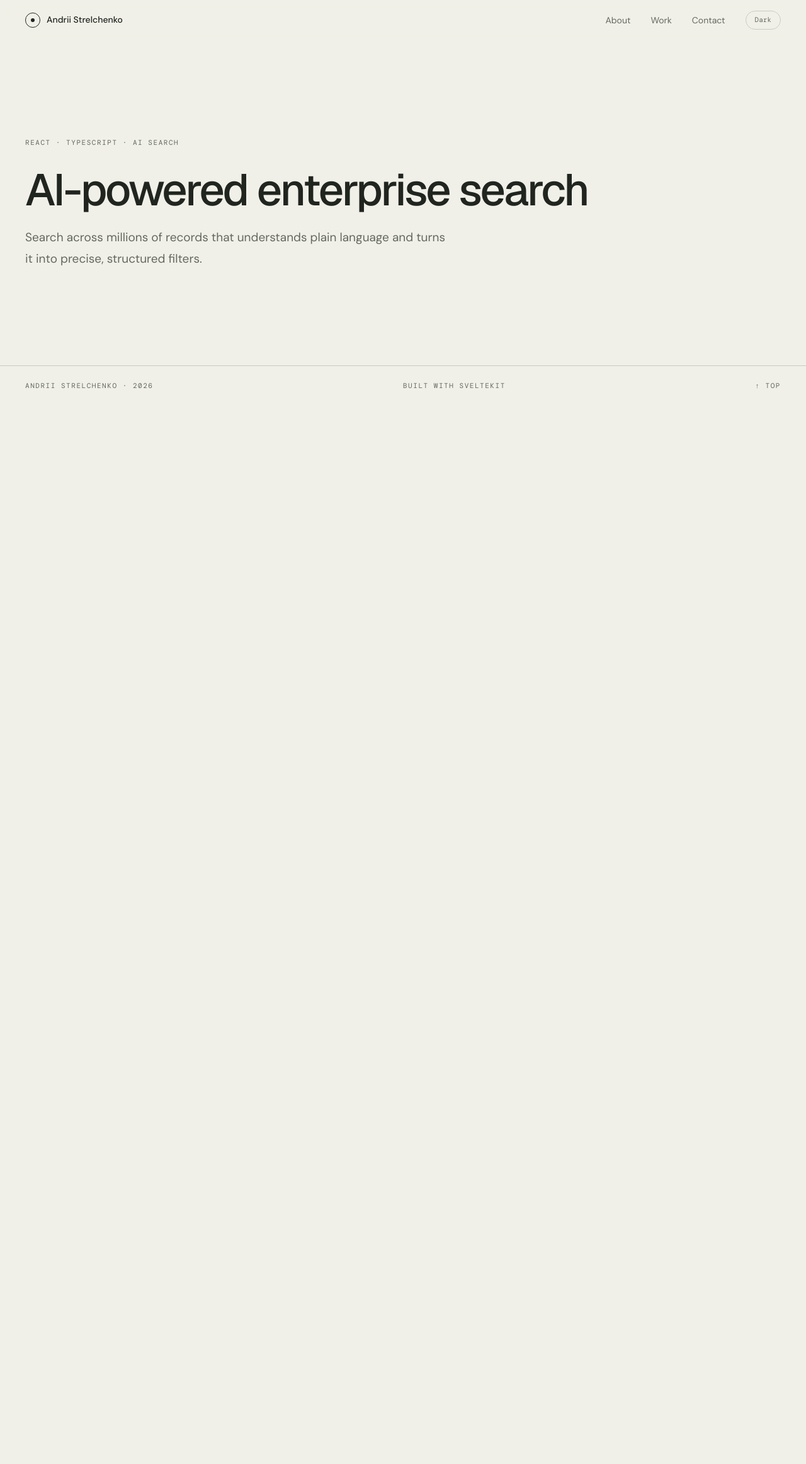
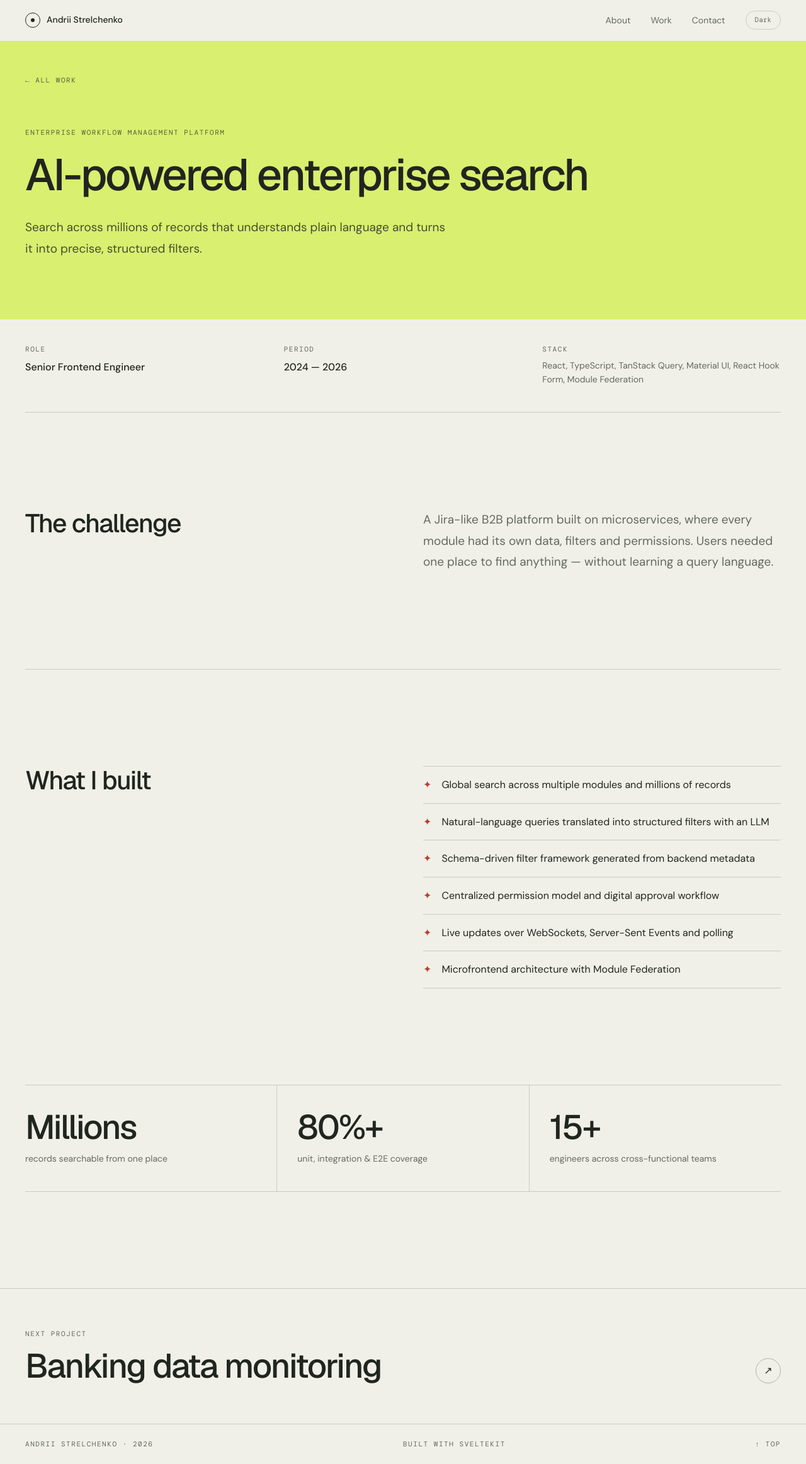
Before and after one commit to Andrew01011997/portfolio, a SvelteKit app: page /work/ai-enterprise-search in a window 1280 px wide. Shown: the whole page at 63% size. Before the commit the page ends 800 px from the top, so only its background shows below. Built offline with nearby package versions, Linux system fonts and the light colour scheme.

Commit message:
Expand project case study page

```diff
--- a/src/routes/work/[slug]/+page.svelte
+++ b/src/routes/work/[slug]/+page.svelte
@@ -1,17 +1,109 @@
 <script lang="ts">
+	import { resolve } from '$app/paths';
+	import { reveal } from '#lib/attachments/reveal.js';
+	import { projects } from '#lib/data/projects.js';
+	import { site } from '#lib/data/site.js';
+	import type { CardColor } from '#lib/types.js';
 	import type { PageProps } from './$types';
 
 	let { data }: PageProps = $props();
 	const project = $derived(data.project);
+	const next = $derived(
+		projects[(projects.findIndex(({ slug }) => slug === project.slug) + 1) % projects.length]
+	);
+
+	const background: Record<CardColor, string> = {
+		lime: 'bg-lime',
+		coral: 'bg-coral',
+		sky: 'bg-sky'
+	};
 </script>
 
 <svelte:head>
-	<title>{project.title}</title>
+	<title>{project.title} — {site.name}</title>
 	<meta name="description" content={project.summary} />
 </svelte:head>
 
-<article class="container-page section">
-	<p class="eyebrow">{project.tags.join(' · ')}</p>
-	<h1 class="mt-8 text-h2">{project.title}</h1>
-	<p class="mt-6 max-w-2xl text-lead text-ink-muted">{project.summary}</p>
+<article>
+	<header class="{background[project.color]} text-on-card">
+		<div class="container-page pt-12 pb-16 md:pb-24">
+			<a
+				href={resolve('/#work')}
+				class="eyebrow text-on-card/70 transition-colors hover:text-on-card"
+			>
+				← All work
+			</a>
+			<p class="mt-16 animate-rise eyebrow text-on-card/70">{project.context}</p>
+			<h1 class="mt-6 max-w-4xl animate-rise text-h2 text-on-card" style="animation-delay: 100ms">
+				{project.title}
+			</h1>
+			<p
+				class="mt-8 max-w-2xl animate-rise text-lead text-on-card/80"
+				style="animation-delay: 200ms"
+			>
+				{project.summary}
+			</p>
+		</div>
+	</header>
+
+	<div class="container-page">
+		<dl class="grid gap-8 border-b border-line py-10 sm:grid-cols-3">
+			<div>
+				<dt class="eyebrow">Role</dt>
+				<dd class="mt-2 font-medium">{project.role}</dd>
+			</div>
+			<div>
+				<dt class="eyebrow">Period</dt>
+				<dd class="mt-2 font-medium">{project.period}</dd>
+			</div>
+			<div>
+				<dt class="eyebrow">Stack</dt>
+				<dd class="mt-2 text-small text-ink-muted">{project.stack.join(', ')}</dd>
+			</div>
+		</dl>
+
+		<section class="grid gap-10 py-section md:grid-cols-2 md:gap-16">
+			<h2 class="text-h4" {@attach reveal()}>The challenge</h2>
+			<p class="text-lead text-ink-muted" {@attach reveal({ delay: 120 })}>{project.challenge}</p>
+		</section>
+
+		<section class="grid gap-10 border-t border-line py-section md:grid-cols-2 md:gap-16">
+			<h2 class="text-h4" {@attach reveal()}>What I built</h2>
+			<ul class="border-b border-line">
+				{#each project.highlights as highlight (highlight)}
+					<li class="flex gap-4 border-t border-line py-4" {@attach reveal({ y: 8 })}>
+						<span class="text-accent">✦</span>
+						<span>{highlight}</span>
+					</li>
+				{/each}
+			</ul>
+		</section>
+
+		<section class="grid gap-px border-y border-line bg-line sm:grid-cols-3">
+			{#each project.metrics as metric (metric.label)}
+				<div class="bg-bg py-10 sm:px-8 sm:first:pl-0" {@attach reveal()}>
+					<p class="font-display text-h3 font-medium">{metric.value}</p>
+					<p class="mt-3 text-small text-ink-muted">{metric.label}</p>
+				</div>
+			{/each}
+		</section>
+	</div>
+
+	<a
+		href={resolve('/work/[slug]', { slug: next.slug })}
+		class="group mt-section block border-t border-line"
+	>
+		<div class="container-page flex items-end justify-between gap-6 py-16">
+			<div>
+				<p class="eyebrow">Next project</p>
+				<p class="mt-4 font-display text-h3 font-medium transition-colors group-hover:text-accent">
+					{next.title}
+				</p>
+			</div>
+			<span
+				class="icon-button shrink-0 transition-transform duration-(--duration-base) ease-spring group-hover:rotate-45"
+				aria-hidden="true">↗</span
+			>
+		</div>
+	</a>
 </article>
```
